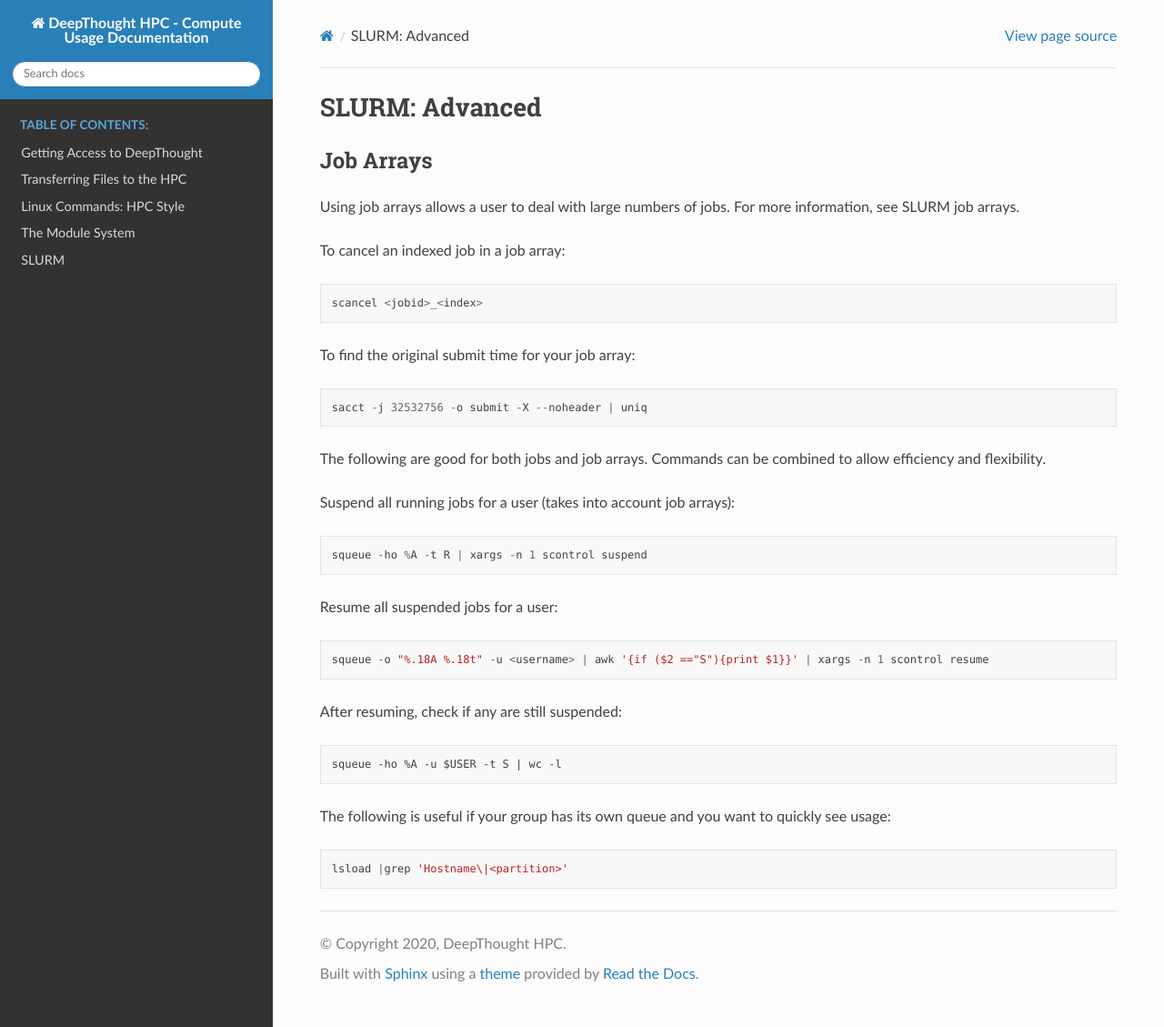
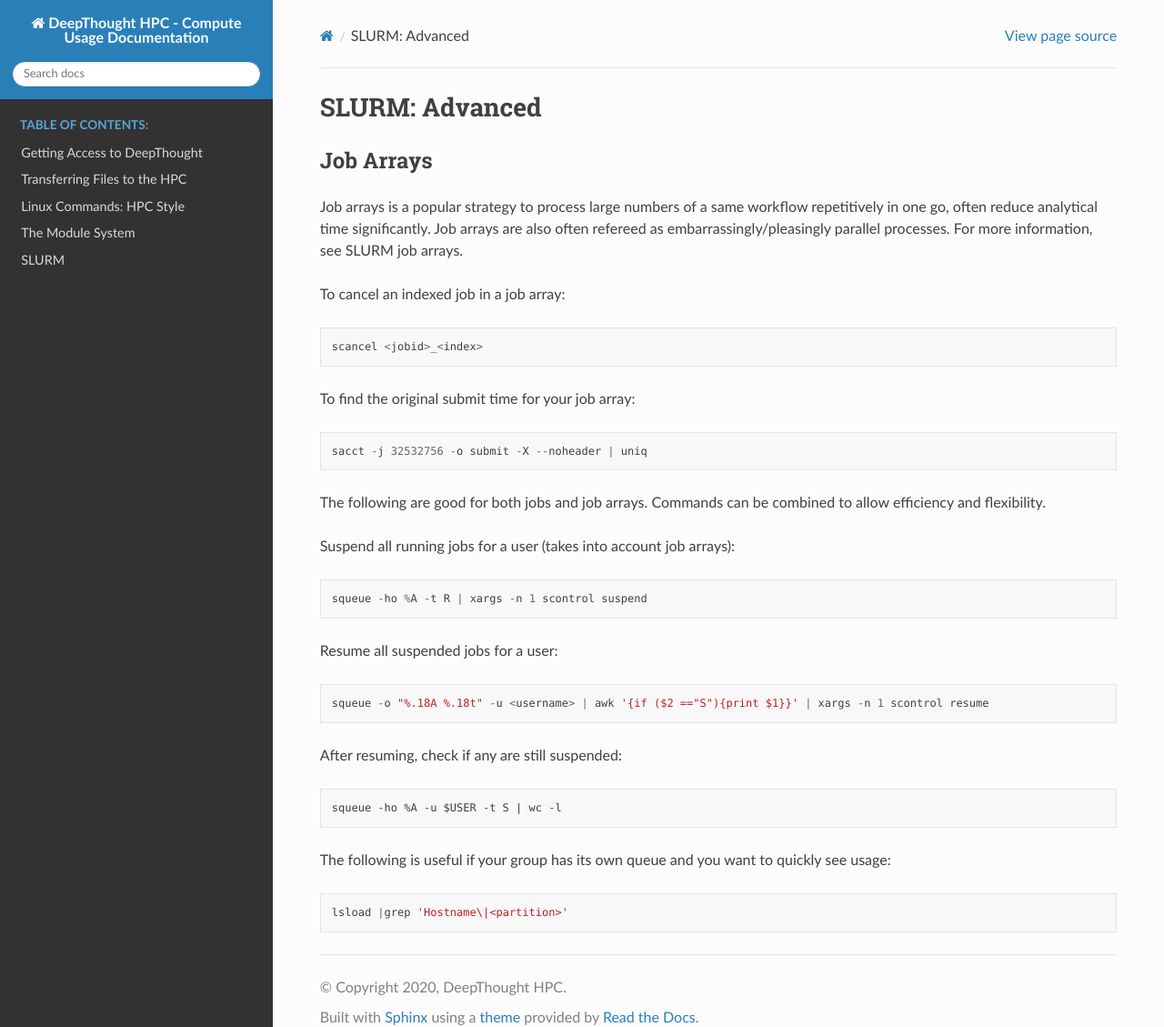
Before and after one commit to flindersuni/DeepThoughtHPC-docs, a Sphinx documentation site: the page built from docs/source/SLURM/SLURMAdv.md, in a window 1280 px wide and 1129 px high. Shown: the whole window at 91% size. Built offline with Sphinx 7.4.7 and the Read the Docs theme 2.0.0, drawn with Linux system fonts in a browser that asks for light colours.

Commit message:
Jobarray-debug

```diff
--- a/docs/source/SLURM/SLURMAdv.md
+++ b/docs/source/SLURM/SLURMAdv.md
@@ -2,7 +2,7 @@
 
 ## Job Arrays
 
-Using job arrays allows a user to deal with large numbers of jobs. For more information, see SLURM job arrays.
+Job arrays is a popular strategy to process large numbers of a same workflow repetitively in one go, often reduce analytical time significantly. Job arrays are also often refereed as embarrassingly/pleasingly parallel processes. For more information, see SLURM job arrays.
 
 To cancel an indexed job in a job array:
 
```
